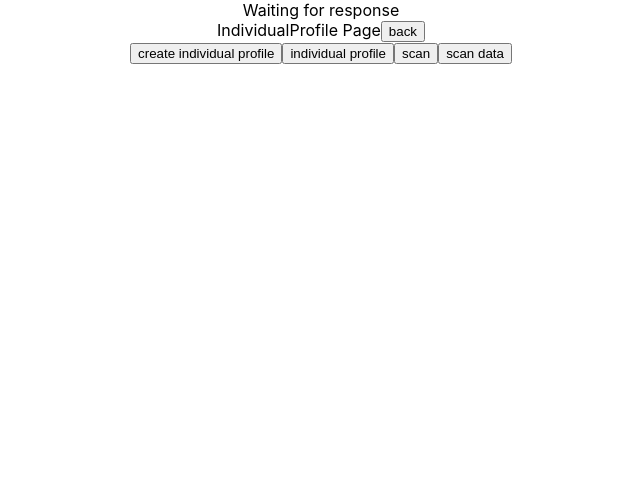
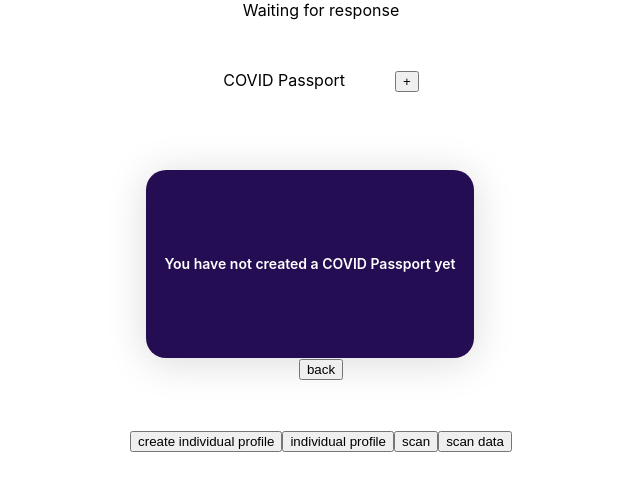
Before and after one commit to ahmedadan/justice-league, a React (Create React App) app in the folder frontend/: page / in a window 1280 px wide. Both pictures are taken after a click on the button "individual profile". Shown: the top 490 px of the page, without its empty margins (319-959 px from the left). Built offline with nearby package versions, Linux system fonts and the light colour scheme; no server answers.

Commit message:
added scaffolding and qr code generation, still need receipt upload -> endpoint hit

```diff
--- a/frontend/package.json
+++ b/frontend/package.json
@@ -6,9 +6,11 @@
     "@testing-library/jest-dom": "^5.14.1",
     "@testing-library/react": "^11.2.7",
     "@testing-library/user-event": "^12.8.3",
+    "otpauth": "^7.0.6",
     "qrcodejs": "^1.0.0",
     "react": "^17.0.2",
     "react-dom": "^17.0.2",
+    "react-qr-code": "^2.0.2",
     "react-scripts": "4.0.3",
     "totp-generator": "0.0.9",
     "web-vitals": "^1.1.2"
--- a/frontend/src/App.js
+++ b/frontend/src/App.js
@@ -19,7 +19,6 @@ class App extends React.Component {
     }
     setPage(page) {
         this.setState({ currentPage: page });
-        console.log(this.state.currentPage);
     }
 
     render() {
--- a/frontend/src/pages/IndividualProfile.js
+++ b/frontend/src/pages/IndividualProfile.js
@@ -1,15 +1,107 @@
 import { Component } from "react";
 import { Pages } from "../globals/Enums";
+import QRCode from "react-qr-code";
+import * as OTPAuth from "otpauth";
 
 export default class IndividualProfile extends Component {
     constructor(props) {
         super(props);
-        this.state = {};
+        this.state = {
+            renderQR: false,
+            QRValue: "",
+        };
     }
+    userid = "";
+    totpSecret;
+    totp;
+    name = "";
+    phone = "";
+    email = "";
+
+    qrInterval;
+
+    componentDidMount() {
+        this.userId = localStorage.getItem("userId");
+        this.totpSecret = localStorage.getItem("totpSecret");
+
+        if (this.userId && this.totpSecret) {
+            this.name = localStorage.getItem("name");
+            this.phone = localStorage.getItem("phone");
+            this.email = localStorage.getItem("email");
+
+            this.totp = new OTPAuth.TOTP({
+                digits: 6,
+                period: 60,
+                secret: this.totpKey,
+            });
+
+            // trigger timer to reset qrcode
+            this.updateQRValue();
+            this.qrInterval = setInterval(() => this.updateQRValue, 30000);
+
+            this.setState({ renderQR: true });
+        }
+    }
+
+    componentWillUnmount() {
+        clearInterval(this.qrInterval);
+        this.qrInterval = null;
+    }
+
+    updateQRValue() {
+        const token = this.totp.generate();
+
+        this.setState({
+            QRValue: `${this.userId},${token},${this.name},${this.phone},${this.email}`,
+        });
+    }
+
+    renderModal() {}
+
     render() {
         return (
-            <div>
-                IndividualProfile Page
+            <div style={{ padding: "50px" }}>
+                <div
+                    style={{
+                        display: "inline-block",
+                        width: "100%",
+                        height: "100px",
+                    }}
+                >
+                    COVID Passport
+                    <button
+                        style={{
+                            marginLeft: "50px",
+                        }}
+                        hidden={this.state.renderQR}
+                        onClick={() => this.renderModal()}
+                    >
+                        +
+                    </button>
+                </div>
+
+                <div
+                    hidden={this.state.renderQR}
+                    style={{
+                        width: "328px",
+                        height: "188px",
+                        background: "#240D53",
+                        boxShadow: "0px 4px 40px rgba(0, 0, 0, 0.15)",
+                        borderRadius: "20px",
+                        fontFamily: "SF Pro Display",
+                        fontStyle: "normal",
+                        fontWeight: "600",
+                        fontSize: "14px",
+                        lineHeight: "188px",
+                        color: "#FFFFFF",
+                    }}
+                >
+                    You have not created a COVID Passport yet
+                </div>
+                <div hidden={!this.state.renderQR || this.state.QRValue === ""}>
+                    <QRCode value={this.state.QRValue} />
+                </div>
+
                 <button onClick={() => this.props.setPage(Pages.LANDING)}>
                     back
                 </button>
```
Also changed, not shown: 1 other file (tests, documents, lock files or other folders).
